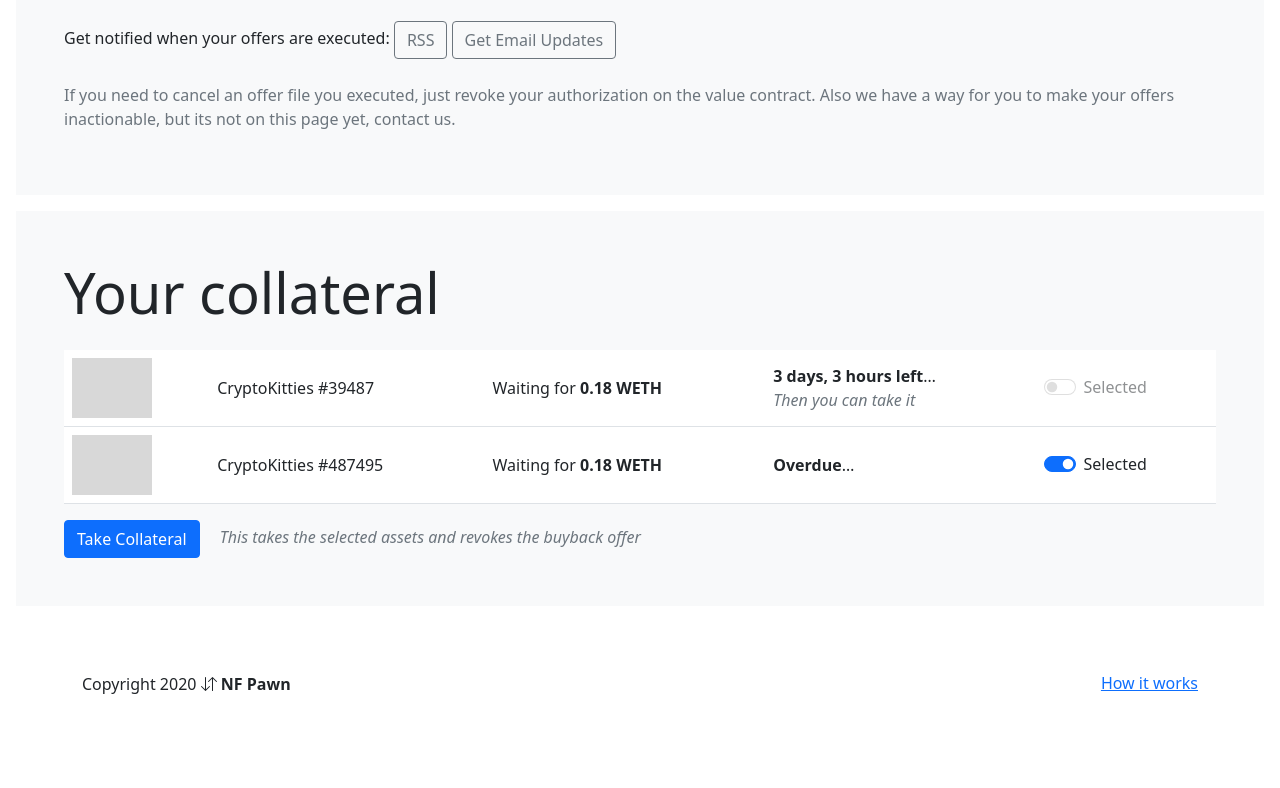
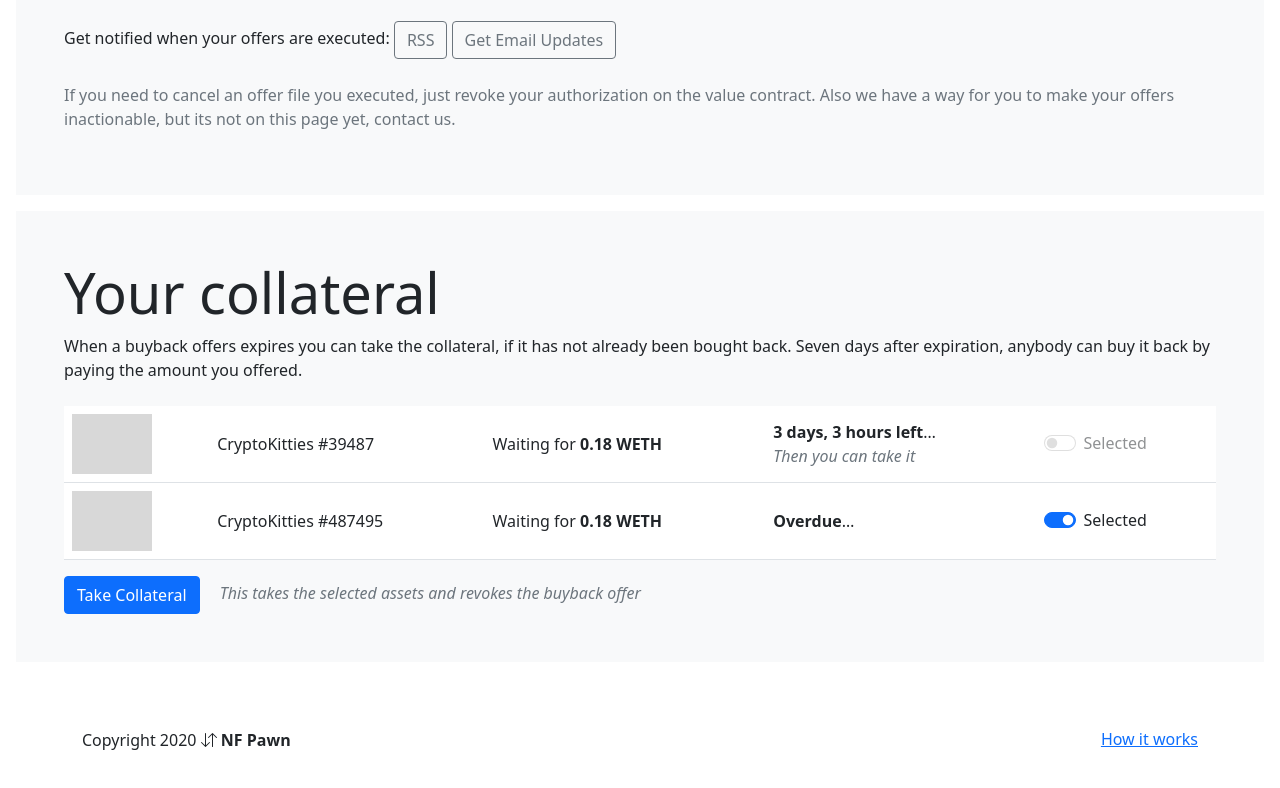
Before and after one commit to xpepermint/nfpawn.io, a plain HTML site: page account.html in a window 1280 px wide. Shown: the part 1294-2082 px from the top of the page. Before the commit the page ends 2038 px from the top, so only its background shows below. Drawn offline with nearby package versions, Linux system fonts and the light colour scheme; grey boxes are pictures that could not be loaded.

Commit message:
Add free-for-all note

```diff
--- a/account.html
+++ b/account.html
@@ -180,6 +180,7 @@
 
       <div class="position-relative overflow-hidden p-3 p-md-5 m-md-3 bg-light">
         <h1 class="display-4 fw-normal">Your collateral</h1>
+        <p>When a buyback offers expires you can take the collateral, if it has not already been bought back. Seven days after expiration, anybody can buy it back by paying the amount you offered.</p>
         <table class="table mt-4">
           <tr class="bg-white">
             <td><img class="animate__animated animate__flipInY" style="width:5em; opacity:0.4" src="https://storage.googleapis.com/ck-kitty-image/0x06012c8cf97bead5deae237070f9587f8e7a266d/39487.svg"></td>
```
